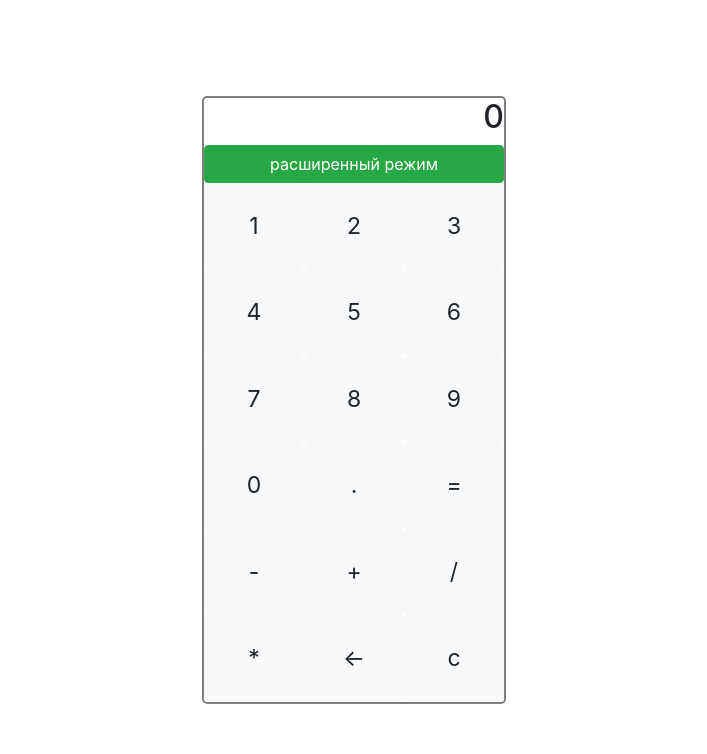
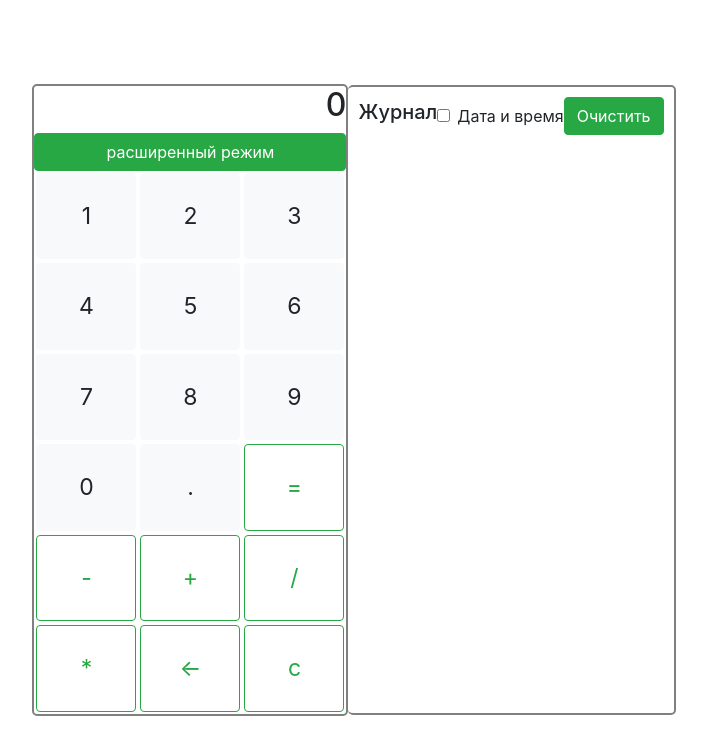
Before and after one commit to Zorotk/Calculator, a React (Create React App) app: page / in a window 1280 px wide. Shown: the top 754 px of the page, without its empty margins (286-993 px from the left). Built offline with nearby package versions, Linux system fonts and the light colour scheme.

Commit message:
add history

```diff
--- a/src/components/Calculator.jsx
+++ b/src/components/Calculator.jsx
@@ -2,11 +2,13 @@ import React from 'react';
 import '../styles/toolbar.scss'
 import CalcState from '../store/calcState'
 import { observer } from 'mobx-react-lite'
-import { Button } from 'react-bootstrap'
+import { Button, ListGroup, Form } from 'react-bootstrap'
+import calcState from '../store/calcState';
 const Calculator = observer(() => {
+    const [checkbox, setCheckbox] = React.useState(true);
+
     return (
         <div className="Calculator">
-
             <div className={'Calculator__panel'}>
                 <div className='Calculator__panel__display'>{CalcState.display}</div>
                 <h2> {CalcState.value2 == ''
@@ -15,10 +17,21 @@ const Calculator = observer(() => {
                 <Button variant="success" className={'Calculator__panel__ext'} onClick={() => CalcState.extend()}>расширенный режим</Button>
                 <div >
                     {CalcState.btnValues.map((btn, i) => (
-                        <Button variant={"light"} className="Calculator__panel__btn" onClick={() => CalcState.btnHandler(btn)} key={i}>{btn} </Button>
+                        <Button variant={i > 10 ? "outline-success" : "light"} className="Calculator__panel__btn" onClick={() => CalcState.btnHandler(btn)} key={i}>{btn} </Button>
                     ))}
                 </div>
             </div>
+            <ListGroup variant="flush" className='Calculator__history'>
+                <div className='Calculator__history__panel'>
+                    <h5>Журнал</h5>
+                    <Form.Check type="checkbox" onChange={() => setCheckbox(!checkbox)} label="Дата и время" />
+                    <Button onClick={()=>CalcState.deleteHistory()} variant="success">Очистить</Button>
+                </div>
+                {
+                    calcState.history.map((el, i) =>
+                    (<ListGroup.Item action variant="light" className='Calculator__history__item' key={i}>
+                        {checkbox ? <span>Дата:{new Date(el.time).toISOString().slice(0, 10)}  Время:{new Date(el.time).toLocaleTimeString()}</span> : null}   {el.value}</ListGroup.Item>))}
+            </ListGroup>
         </div>
     );
 }
--- a/src/store/calcState.js
+++ b/src/store/calcState.js
@@ -1,13 +1,23 @@
 import { makeAutoObservable } from "mobx";
-
 class CalcState {
     btnValues = '1234567890.=-+/*←c'.split('')
     value1 = ''
     value2 = ''
     currentOperator = ''
     display = ''
+    history = []
     constructor() {
         makeAutoObservable(this)
+        this.start()
+    }
+
+    start() {
+        this.history = JSON.parse(localStorage.getItem("calc")) || []
+    }
+
+    deleteHistory() {
+        localStorage.removeItem('calc');
+        this.start()
     }
 
     extend() {
@@ -23,7 +33,7 @@ class CalcState {
             case '-': return v1 - v2
             case '*': return v1 * v2
             case '/': return v1 / v2
-            case 'c': return this.value1 = '', this.value2 = '', this.display = []
+            case 'c': return this.value1 = '', this.value2 = '', this.display = ''
             case '←': return this.currentOperator
                 ? this.value2 = this.value2.substring(0, this.value2.length - 1)
                 : this.value1 = this.value1.substring(0, this.value1.length - 1)
@@ -45,11 +55,19 @@ class CalcState {
                 this.value2 = ''
             }
             this.currentOperator = btn === '=' ? '' : btn
+            if (btn === '=') {
+                return this.history.unshift({
+                    value: this.display + '=' + this.value1,
+                    time: Date.now()
+                }),
+                    this.value1 = ''
+                    , this.display = ''
+                    , localStorage.setItem('calc', JSON.stringify(this.history));
+            }
             if (this.btnValues.slice(11).join('').includes(this.display[this.display.length - 1])) {
                 this.display = this.display.substring(0, this.display.length - 1)
             }
             this.display += btn
-
         } else {
             if (this.currentOperator) {
                 this.value2 += btn
--- a/src/styles/toolbar.scss
+++ b/src/styles/toolbar.scss
@@ -12,7 +12,8 @@
     display: flex;
     align-items: flex-end;
     flex-direction: column;
-    width: 304px;
+    width: 316px;
+
     &__display{
       font-size: 15px;
       color: darkcyan;
@@ -29,6 +30,39 @@
       cursor: pointer;
       width:100px;
       text-align: center;
+      margin: 2px;
     }
   }
 }
+
+.Calculator__history{
+  display: flex;
+    align-items: center;
+    flex-direction: column;
+    min-width: 100px;
+    border: 2px solid gray;
+    border-left: none;
+    border-radius: 5px;
+    min-width: 325px;
+    height: 630px;
+    overflow-y: auto;
+    padding: 10px;
+     &__panel{
+  display: flex;
+  justify-content: space-around;
+  align-items: center;
+  width: 100%;
+  padding-bottom: 12px;
+     }
+    &__item{
+      font-size: 19px;
+      color: green;
+      padding: 5px;
+       margin-bottom: 5px;
+
+    }
+    &__item>span{
+      font-size: 16px;
+          color: gray
+    }
+}
```
